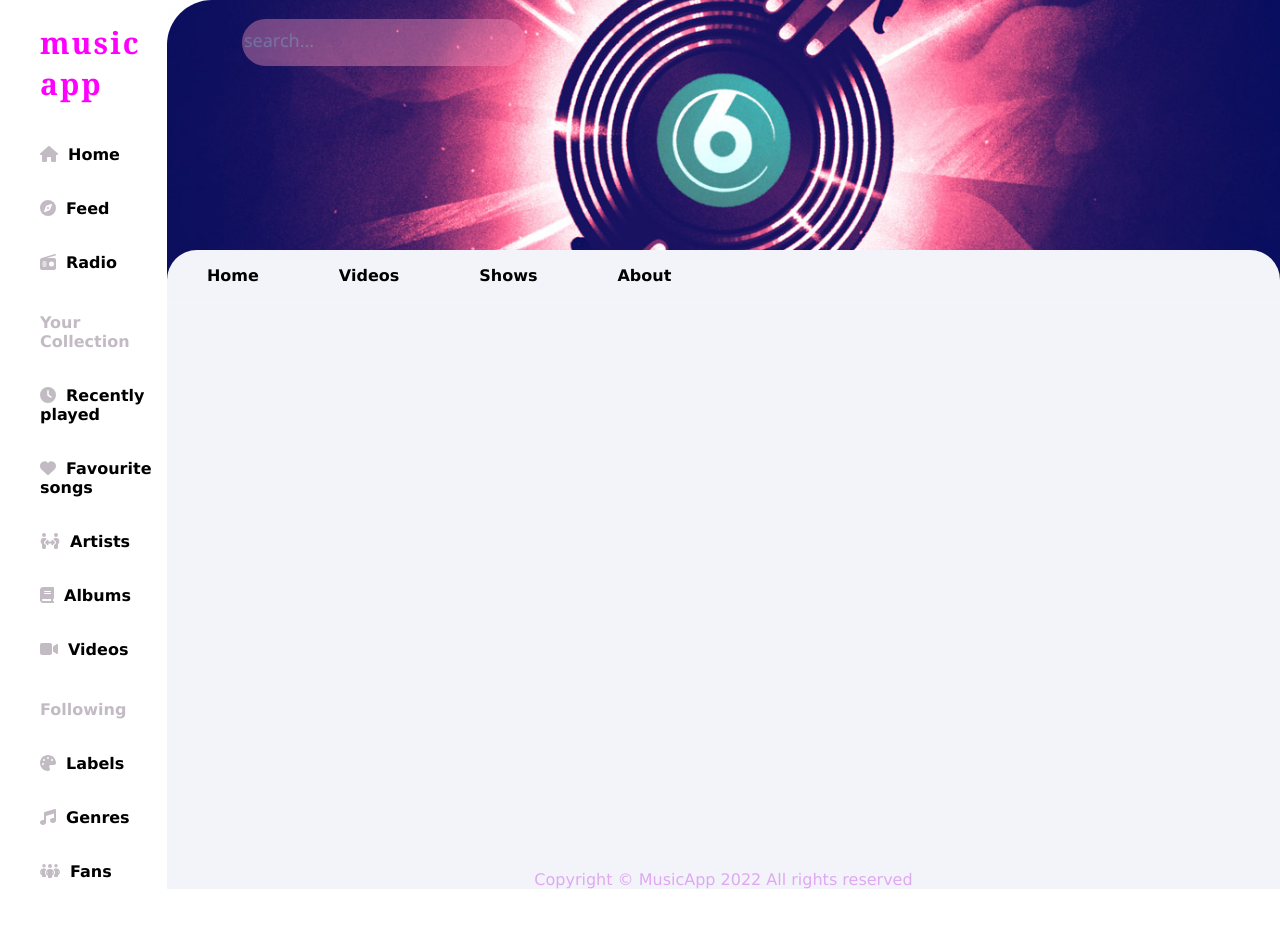
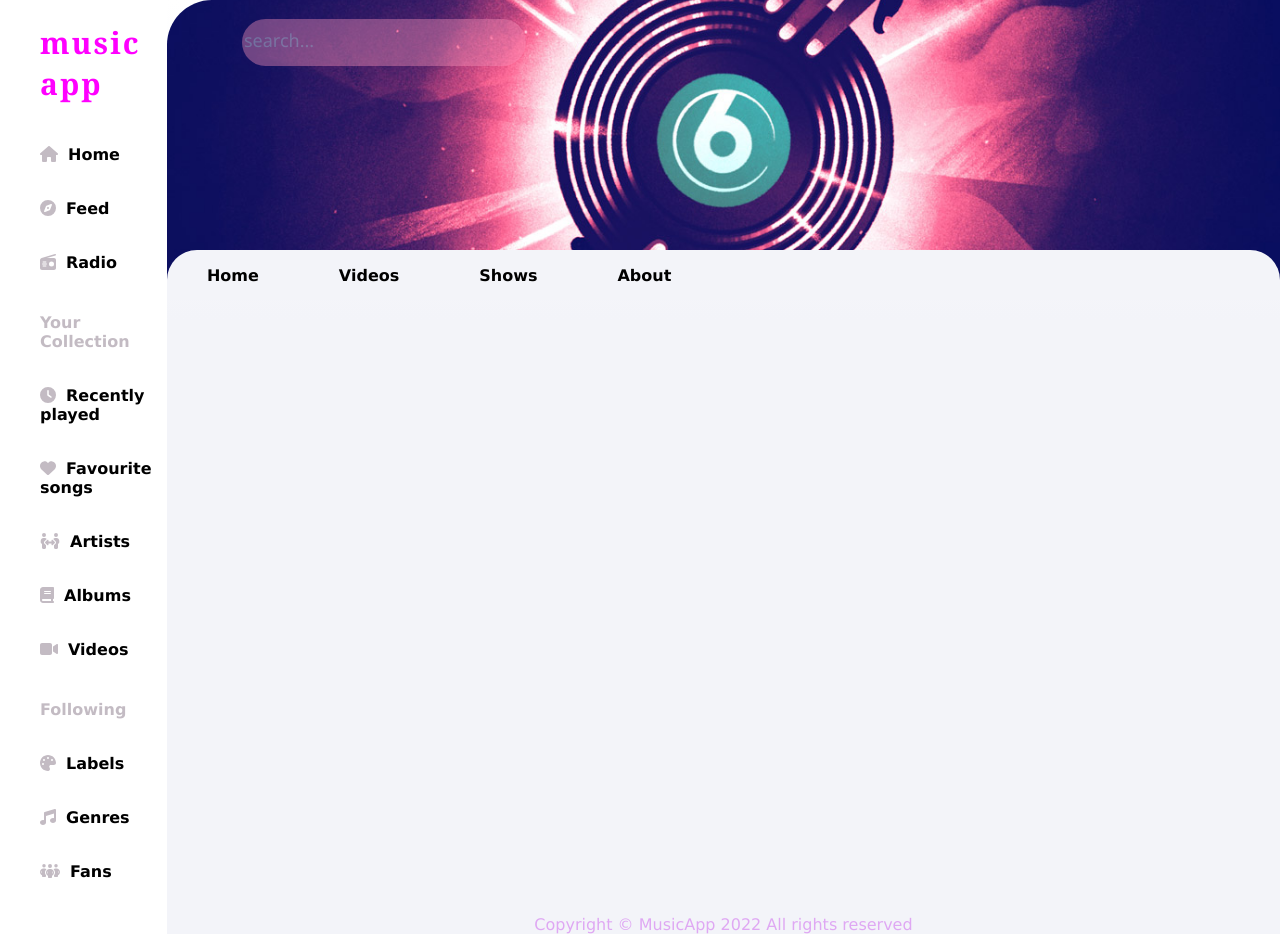
Before and after one commit to KatSobieska/react-music-app, a React (Create React App) app: page /videos in a window 1280 px wide. Built offline with nearby package versions, Linux system fonts and the light colour scheme.

Commit message:
Update height

```diff
--- a/src/components/pages/Videos.module.scss
+++ b/src/components/pages/Videos.module.scss
@@ -2,7 +2,7 @@
 
 .body {
   background-color: $lightGray;
-  height: 550px;
+  height: 595px;
 }
 .videos {
   display: flex;
```
